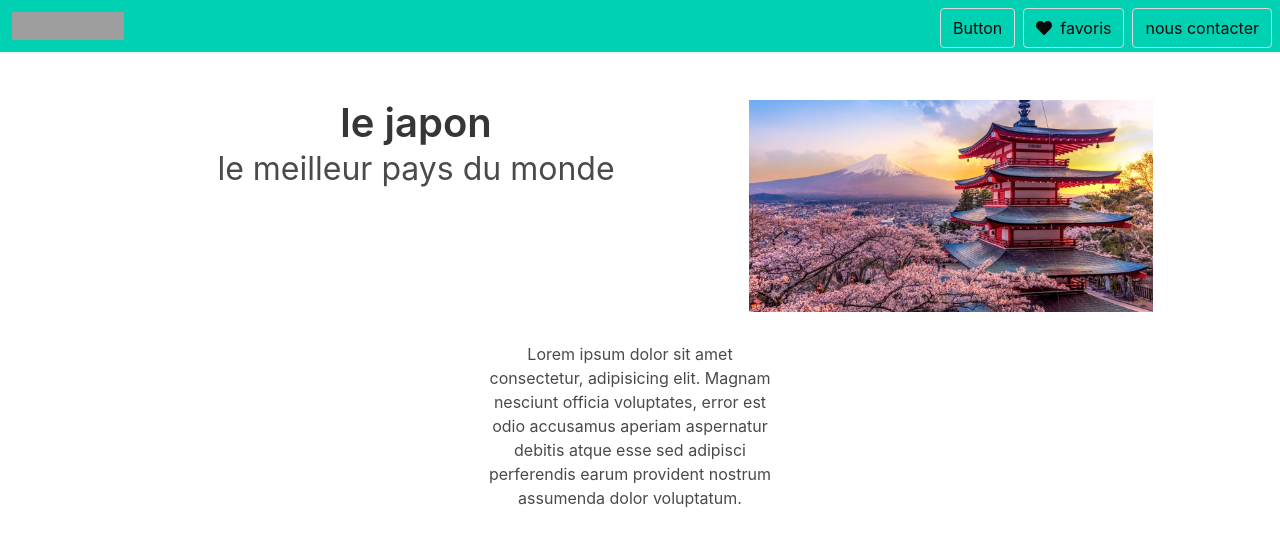
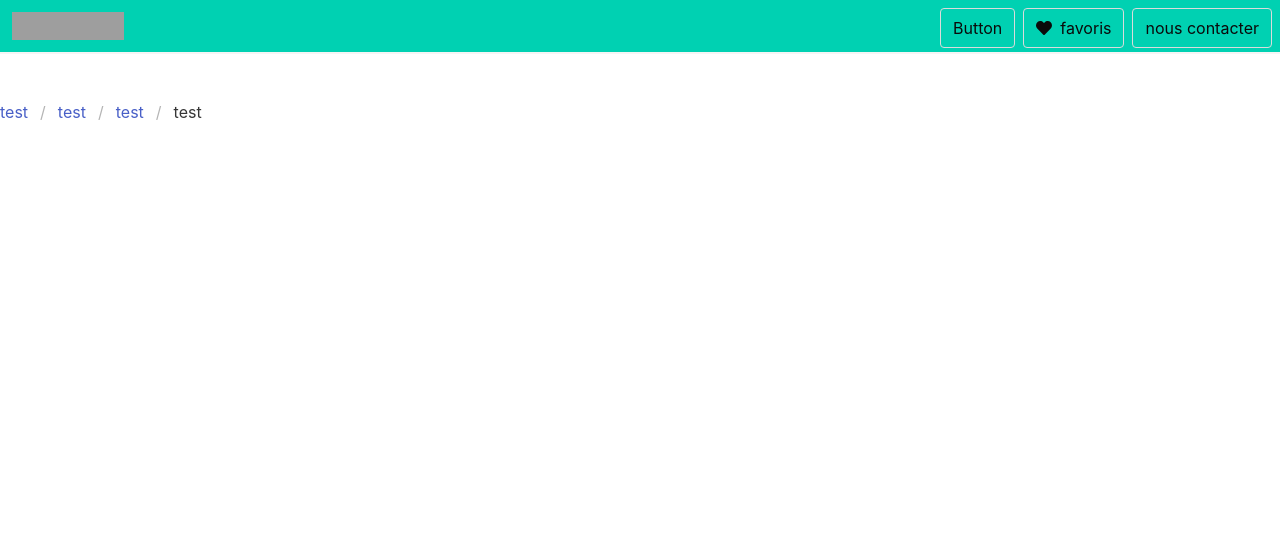
Before and after one commit to sphixy225/sphixy225.github.io, a plain HTML site: page index.html in a window 1280 px wide. Drawn offline with nearby package versions, Linux system fonts and the light colour scheme; grey boxes are pictures that could not be loaded.

Commit message:
commit
commit

```diff
--- a/idee.txt
+++ b/idee.txt
@@ -6,3 +6,4 @@ les gens qui veulent qui veulent decouvrir la culture japonaise
 https://travel.rakuten.fr/hotel/info/75399/
 
 amenagements: temple japonais dans la ville(https://www.google.com/search?q=daigo+ji&client=ubuntu&channel=fs&sxsrf=ALiCzsaVJIs3MpLuY_NlxLCb0k5wdIxkgQ:1654364479550&tbm=isch&source=iu&ictx=1&vet=1&fir=pRxj6gQZoLFjXM%252CuLnhFMs1tRYmjM%252C_%253BIdr7uUoJf5Pu-M%252CcAEzNPpaiPMwnM%252C_%253BAuoULODqAB_3MM%252CPwZeNFxyL5wT3M%252C_%253BaB6hzMLyfMl26M%252CJya9peDIwgq5QM%252C_%253Bac2XPDRDzmEF0M%252CiKoPpgwV-RtzAM%252C_%253BLuBVE4FNkQJqvM%252CLQsn3-t2tghWqM%252C_%253ButCEgfhSJu3h7M%252C4U7J35mJ2PRo7M%252C_%253BEd5i8g4v_VKBUM%252CSmvKJvF2egoKMM%252C_%253BxfEfRh1_pGRirM%252CSno8BOe--01rjM%252C_%253BgtiUzYfPaLv4YM%252ChS9RNyaBUrWhLM%252C_%253BreCx2SK6ADI_sM%252C5uiEG4tK4icKnM%252C_%253Byc9TNEplAoPTHM%252CWifCov2iQNAk9M%252C_%253BqjTIF66fd326wM%252CDJo-gHhD4RaqTM%252C_&usg=AI4_-kQEwcNLSyyuTd76mieArBUpktLkcA&sa=X&ved=2ahUKEwiPvYf5q5T4AhWlg84BHelgC5sQ9QF6BAgHEAE&biw=1916&bih=931&dpr=1#imgrc=utCEgfhSJu3h7M)
+ restaurant-traditionelles:
--- a/index.html
+++ b/index.html
@@ -36,18 +36,14 @@
 
     </nav>
     <!--end of navbar-->
-    <div class="columns has-text-centered mr-2 is-centered is-multiline">
-      <div class="column is-6-desktop is-6-mobile">
-        <h1 class="title is-size-2"> le japon</h1>
-        <h2 class="subtitle is-size-3">le meilleur pays du monde</h2>
-      </div>
-      <div class="column is-4-desktop is-6-mobile">
-        <img src = "japan.webp" alt="Drapeau_du_Japon"/>
-      </div>
-      <div class="column is-3-desktop ">
-        <p>Lorem ipsum dolor sit amet consectetur, adipisicing elit. Magnam nesciunt officia voluptates, error est odio accusamus aperiam aspernatur debitis atque esse sed adipisci perferendis earum provident nostrum assumenda dolor voluptatum.</p>
-      </div>
-    </div>
+    <nav class="breadcrumb" aria-label="breadcrumbs">
+      <ul>
+        <li><a href="#">test</a></li>
+        <li><a href="#">test</a></li>
+        <li><a href="#">test</a></li>
+        <li class="is-active"><a href="#" aria-current="page">test</a></li>
+      </ul>
+    </nav>
 
   <script src="index.js"></script>
   </body>
```
